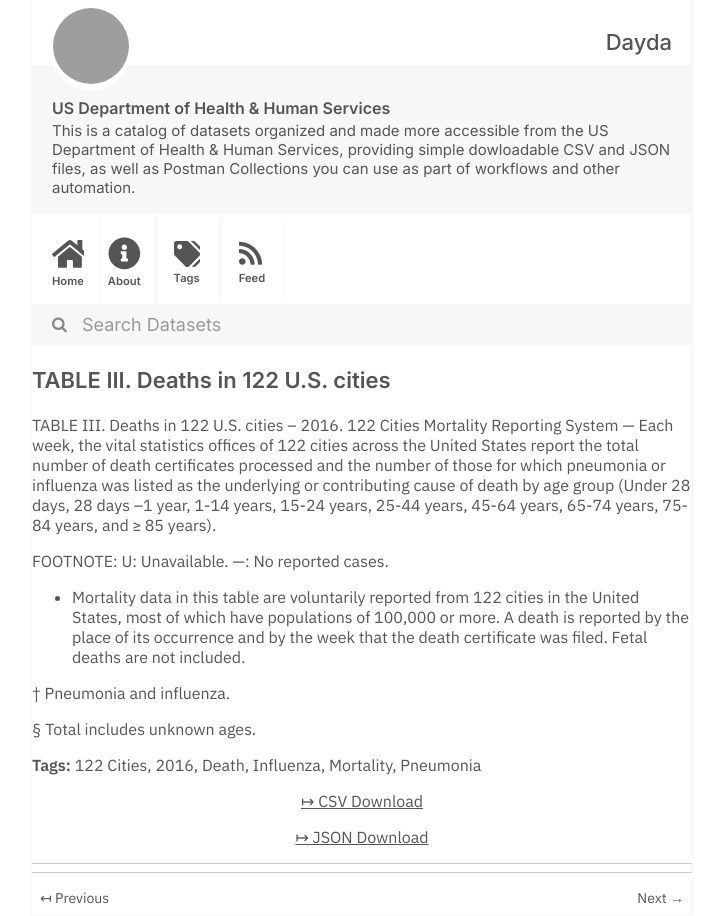
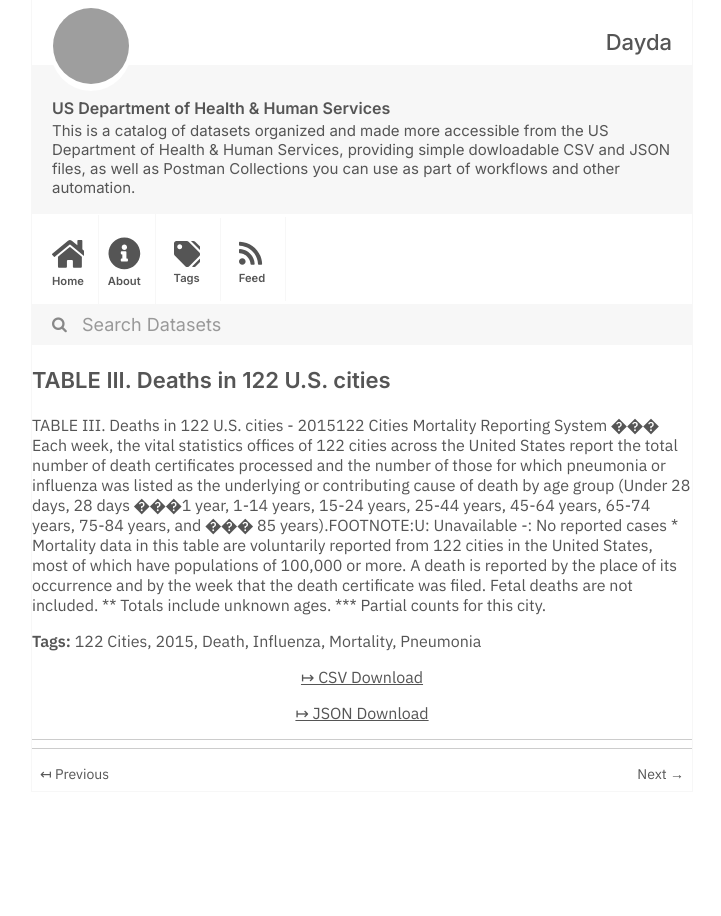
Before and after one commit to dayda-entities/us-department-of-health-and-human-services, a Jekyll site: the page built from _posts/2020-11-10-table-iii.-deaths-in-122-u.s.-cities.md, in a window 1280 px wide, cut to the strip 0-916 px from the top of the page. Shown: the whole strip, without its empty margins (278-999 px from the left). Built offline with Jekyll 4.4.1, drawn with Linux system fonts in a browser that asks for light colours; grey boxes are pictures that could not be loaded.

Commit message:
Publish Data

```diff
--- a/_posts/2020-11-10-table-iii.-deaths-in-122-u.s.-cities.md
+++ b/_posts/2020-11-10-table-iii.-deaths-in-122-u.s.-cities.md
@@ -1,28 +1,20 @@
 ---
 title: TABLE III. Deaths in 122 U.S. cities
-created: '2020-11-10T16:18:12.467811'
-modified: '2021-04-25T14:58:53.068911'
+created: '2020-11-10T16:18:39.751167'
+modified: '2021-04-25T14:53:19.107725'
 state: active
 type: dataset
 tags:
   - 122 Cities
-  - '2016'
+  - '2015'
   - Death
   - Influenza
   - Mortality
   - Pneumonia
 groups: []
-csv_url: 'https://data.cdc.gov/api/views/rpjd-ejph/rows.csv?accessType=DOWNLOAD'
-json_url: 'https://data.cdc.gov/api/views/rpjd-ejph/rows.json?accessType=DOWNLOAD'
+csv_url: 'https://data.cdc.gov/api/views/7esm-uptm/rows.csv?accessType=DOWNLOAD'
+json_url: 'https://data.cdc.gov/api/views/7esm-uptm/rows.json?accessType=DOWNLOAD'
 layout: post
 
 ---
-TABLE III. Deaths in 122 U.S. cities – 2016.  122 Cities Mortality Reporting System — Each week, the vital statistics offices of 122 cities across the United States report the total number of death certificates processed and the number of those for which pneumonia or influenza was listed as the underlying or contributing cause of death by age group (Under 28 days, 28 days –1 year, 1-14 years, 15-24 years, 25-44 years, 45-64 years, 65-74 years, 75-84 years, and ≥ 85 years).
-
-FOOTNOTE:
-U: Unavailable. —: No reported cases.
-* Mortality data in this table are voluntarily reported from 122 cities in the United States, most of which have populations of 100,000 or more. A death is reported by the place of its occurrence and by the week that the death certificate was filed. Fetal deaths are not included.
-
-† Pneumonia and influenza.
-
-§ Total includes unknown ages.
+TABLE III. Deaths in 122 U.S. cities - 2015122 Cities Mortality Reporting System ��� Each week, the vital statistics offices of 122 cities across the United States report the total number of death certificates processed and the number of those for which pneumonia or influenza was listed as the underlying or contributing cause of death by age group (Under 28 days, 28 days ���1 year, 1-14 years, 15-24 years, 25-44 years, 45-64 years, 65-74 years, 75-84 years, and ��� 85 years).FOOTNOTE:U: Unavailable      -: No reported cases * Mortality data in this table are voluntarily reported from 122 cities in the United States, most of which have populations of 100,000 or more. A death is reported by the place of its occurrence and by the week that the death certificate was filed. Fetal deaths are not included. ** Totals include unknown ages. *** Partial counts for this city.
```
